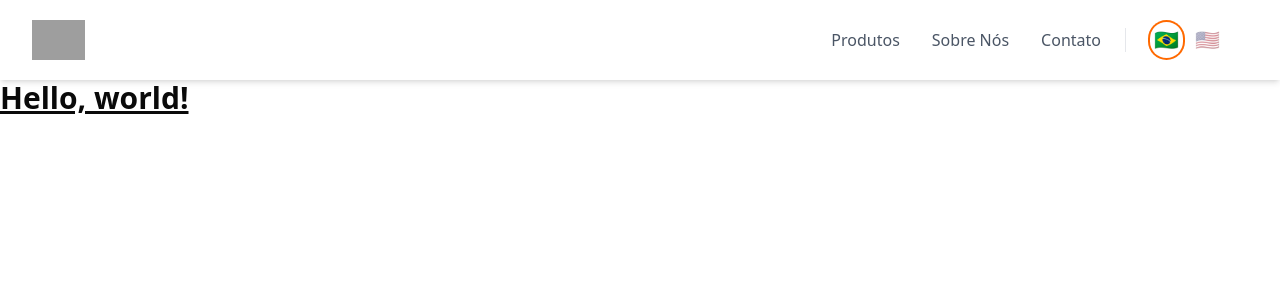
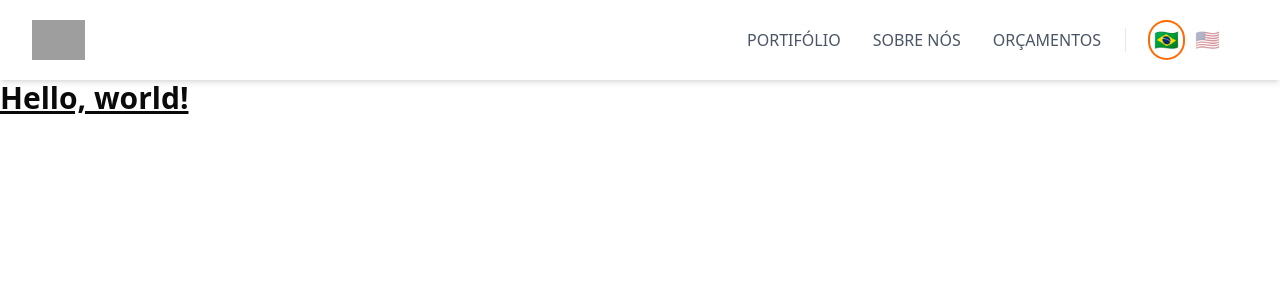
Before and after one commit to Kilobe0/mascoteria, a Next.js app: page / in a window 1280 px wide. Shown: the top 300 px of the page. Built offline with nearby package versions, Linux system fonts and the light colour scheme; grey boxes are pictures that could not be loaded.

Commit message:
feat: update navigation texts for Portuguese and English

```diff
--- a/src/components/common/Header.tsx
+++ b/src/components/common/Header.tsx
@@ -12,14 +12,14 @@ const Header = () => {
   // que controla tanto a Navbar quanto o seletor de idioma.
   const navTexts = {
     pt: {
-      products: 'Produtos',
-      about: 'Sobre Nós',
-      contact: 'Contato',
+      products: 'PORTIFÓLIO',
+      about: 'SOBRE NÓS',
+      contact: 'ORÇAMENTOS',
     },
     en: {
-      products: 'Products',
-      about: 'About Us',
-      contact: 'Contact',
+      products: 'PORTFOLIO',
+      about: 'ABOUT US',
+      contact: 'QUOTES',
     },
   };
 
```
